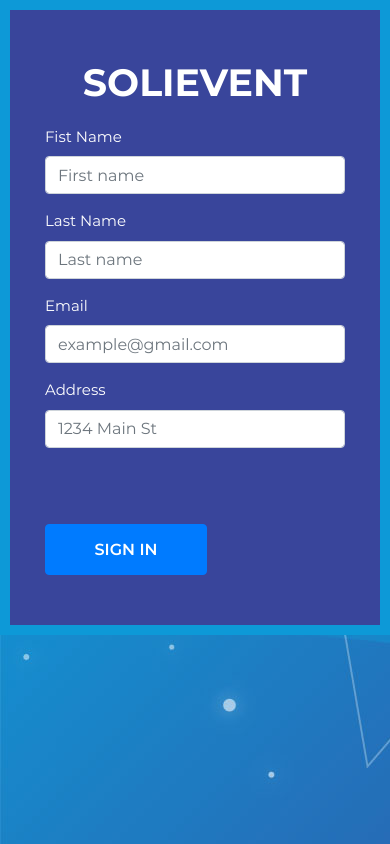
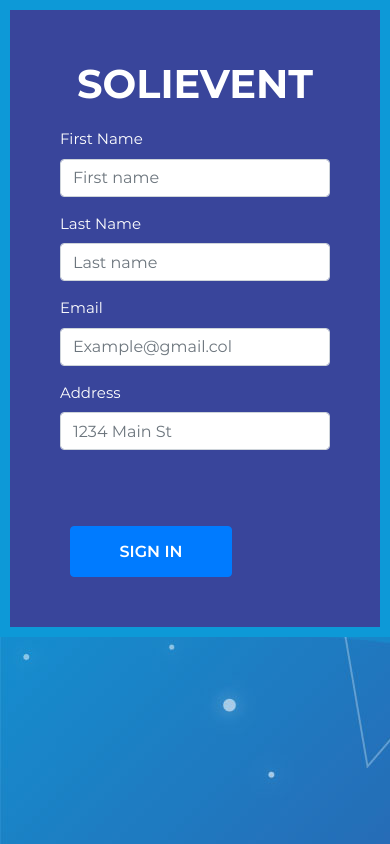
Before and after one commit to AKHRIFJaafar/Projet-3_Formulaire-Inscription, a PHP site: page / in a window 390 px wide. Run offline with PHP 8.4, Linux system fonts and the light colour scheme.

Commit message:
Réalisé

```diff
--- a/Réalisation -Code Source/css/style.css
+++ b/Réalisation -Code Source/css/style.css
@@ -56,7 +56,7 @@ button {
   transition-property: color;
   -webkit-transition-duration: 0.3s;
   transition-duration: 0.3s; }
-  button i {
+  button {
     margin-left: 10px;
     -webkit-transform: translateZ(0);
     transform: translateZ(0);
@@ -95,8 +95,6 @@ button {
       transform: translateX(4px); }
 
 @media (max-width: 767px) {
-  h3 {
-    font-size: 38px; }
 
   .wrapper {
     background: #39459b;
@@ -109,4 +107,5 @@ button {
    }
   }
 body{
-background-image: url('/images/bg-registration-form-7.jpg');  }
+background-image: url('./bg-registration-form-7.jpg');
+background-repeat: no-repeat; }
--- a/Réalisation -Code Source/index.html
+++ /dev/null
@@ -1,49 +0,0 @@
-<!doctype html>
-<html lang="en">
-  <head>
-	<title>Title</title>
-	<!-- Required meta tags -->
-	<meta charset="utf-8">
-	<meta name="viewport" content="width=device-width, initial-scale=1, shrink-to-fit=no">
-
-	<!-- Bootstrap CSS -->
-	<link rel="stylesheet" href="https://stackpath.bootstrapcdn.com/bootstrap/4.3.1/css/bootstrap.min.css" integrity="sha384-ggOyR0iXCbMQv3Xipma34MD+dH/1fQ784/j6cY/iJTQUOhcWr7x9JvoRxT2MZw1T" crossorigin="anonymous">
-<link rel="stylesheet" href="/css/style.css">
-
-  </head>
-  <body>
-	  <div class="container" >
-		  <h3> SOLIEVENT</h3>
-		  <div class="row">
-			<form  method="GET" >
-				<div class="form-row">
-				  <div class="form-group col-md-6">
-					<label for="inputEmail4">Fist Name</label>
-					<input type="email" class="form-control" id="inputEmail4" placeholder="First name">
-				  </div>
-				  <div class="form-group col-md-6">
-					<label for="inputPassword4">Last Name</label>
-					<input type="password" class="form-control" id="inputPassword4" placeholder="Last name">
-				  </div>
-				</div>
-				<div class="form-group">
-				  <label for="inputAddress">Email</label>
-				  <input type="text" class="form-control" id="inputAddress" placeholder="example@gmail.com">
-				</div>
-				<div class="form-group">
-				  <label for="inputAddress2">Address</label>
-				  <input type="text" class="form-control" id="inputAddress2" placeholder="1234 Main St">
-				</div>
-				<button type="submit" class="btn btn-primary">Sign in</button>
-			  </form>
-</div>
-</div>
-
-
-	<!-- Optional JavaScript -->
-	<!-- jQuery first, then Popper.js, then Bootstrap JS -->
-	<script src="https://code.jquery.com/jquery-3.3.1.slim.min.js" integrity="sha384-q8i/X+965DzO0rT7abK41JStQIAqVgRVzpbzo5smXKp4YfRvH+8abtTE1Pi6jizo" crossorigin="anonymous"></script>
-	<script src="https://cdnjs.cloudflare.com/ajax/libs/popper.js/1.14.7/umd/popper.min.js" integrity="sha384-UO2eT0CpHqdSJQ6hJty5KVphtPhzWj9WO1clHTMGa3JDZwrnQq4sF86dIHNDz0W1" crossorigin="anonymous"></script>
-	<script src="https://stackpath.bootstrapcdn.com/bootstrap/4.3.1/js/bootstrap.min.js" integrity="sha384-JjSmVgyd0p3pXB1rRibZUAYoIIy6OrQ6VrjIEaFf/nJGzIxFDsf4x0xIM+B07jRM" crossorigin="anonymous"></script>
-  </body>
-</html>
--- /dev/null
+++ b/Réalisation -Code Source/index.php
@@ -0,0 +1,47 @@
+<!doctype html>
+<html lang="en">
+  <head>
+	<title>Formulaire</title>
+	<!-- Required meta tags -->
+	<meta charset="utf-8">
+	<meta name="viewport" content="width=device-width, initial-scale=1, shrink-to-fit=no">
+
+	<!-- Bootstrap CSS -->
+	<link rel="stylesheet" href="https://stackpath.bootstrapcdn.com/bootstrap/4.3.1/css/bootstrap.min.css" integrity="sha384-ggOyR0iXCbMQv3Xipma34MD+dH/1fQ784/j6cY/iJTQUOhcWr7x9JvoRxT2MZw1T" crossorigin="anonymous">
+<link rel="stylesheet" href="./css/style.css">
+
+  </head>
+  <body>
+	  <div class="container" >
+		  <h3> SOLIEVENT</h3>
+			<form action="affichage.php" method="GET" >
+			<div class="form-row">
+    <div class="form-group col-md-6">
+      <label for="inputEmail4">First Name</label>
+      <input type="text" class="form-control" id="inputEmail4" name="firstname" placeholder="First name">
+    </div>
+    <div class="form-group col-md-6">
+      <label for="inputPassword4">Last Name</label>
+      <input type="text" class="form-control" id="inputPassword4" name="lastname" placeholder="Last name">
+    </div>
+  </div>
+  <div class="form-group">
+    <label for="inputAddress">Email</label>
+    <input type="email" class="form-control" id="inputAddress" name="email" placeholder="Example@gmail.col">
+  </div>
+  <div class="form-group">
+    <label for="inputAddress2">Address</label>
+    <input type="text" class="form-control" id="inputAddress2" name="adress" placeholder="1234 Main St">
+  </div>
+				<button type="submit" class="btn btn-primary">Sign in</button>
+			  </form>
+</div>
+
+
+	<!-- Optional JavaScript -->
+	<!-- jQuery first, then Popper.js, then Bootstrap JS -->
+	<script src="https://code.jquery.com/jquery-3.3.1.slim.min.js" integrity="sha384-q8i/X+965DzO0rT7abK41JStQIAqVgRVzpbzo5smXKp4YfRvH+8abtTE1Pi6jizo" crossorigin="anonymous"></script>
+	<script src="https://cdnjs.cloudflare.com/ajax/libs/popper.js/1.14.7/umd/popper.min.js" integrity="sha384-UO2eT0CpHqdSJQ6hJty5KVphtPhzWj9WO1clHTMGa3JDZwrnQq4sF86dIHNDz0W1" crossorigin="anonymous"></script>
+	<script src="https://stackpath.bootstrapcdn.com/bootstrap/4.3.1/js/bootstrap.min.js" integrity="sha384-JjSmVgyd0p3pXB1rRibZUAYoIIy6OrQ6VrjIEaFf/nJGzIxFDsf4x0xIM+B07jRM" crossorigin="anonymous"></script>
+  </body>
+</html>
```
Also changed, not shown: Réalisation -Code Source/affichage.php (added, +127 -0 lines), Réalisation -Code Source/css/bg-registration-form-7.jpg (renamed from Réalisation -Code Source/images/bg-registration-form-7.jpg).
